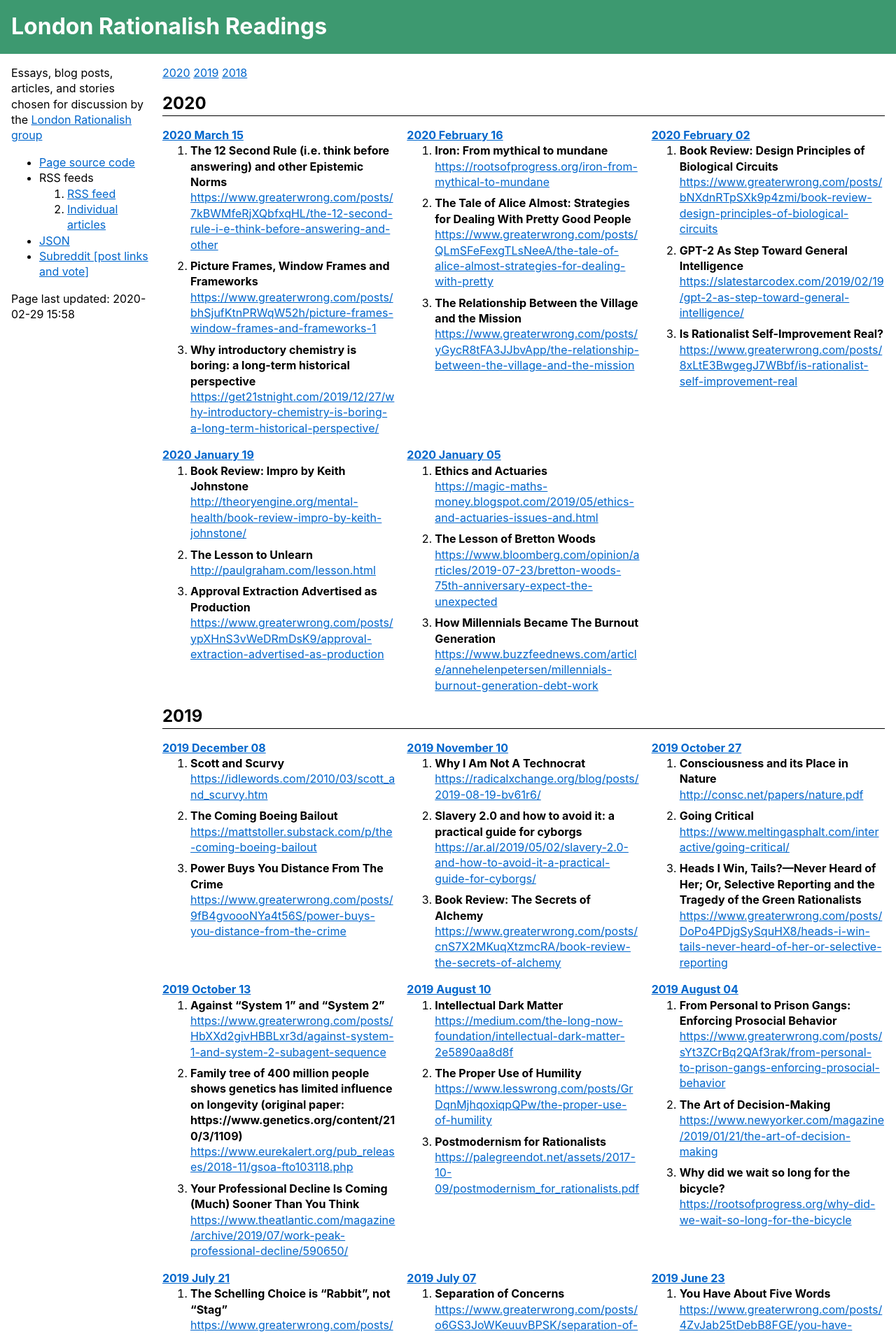
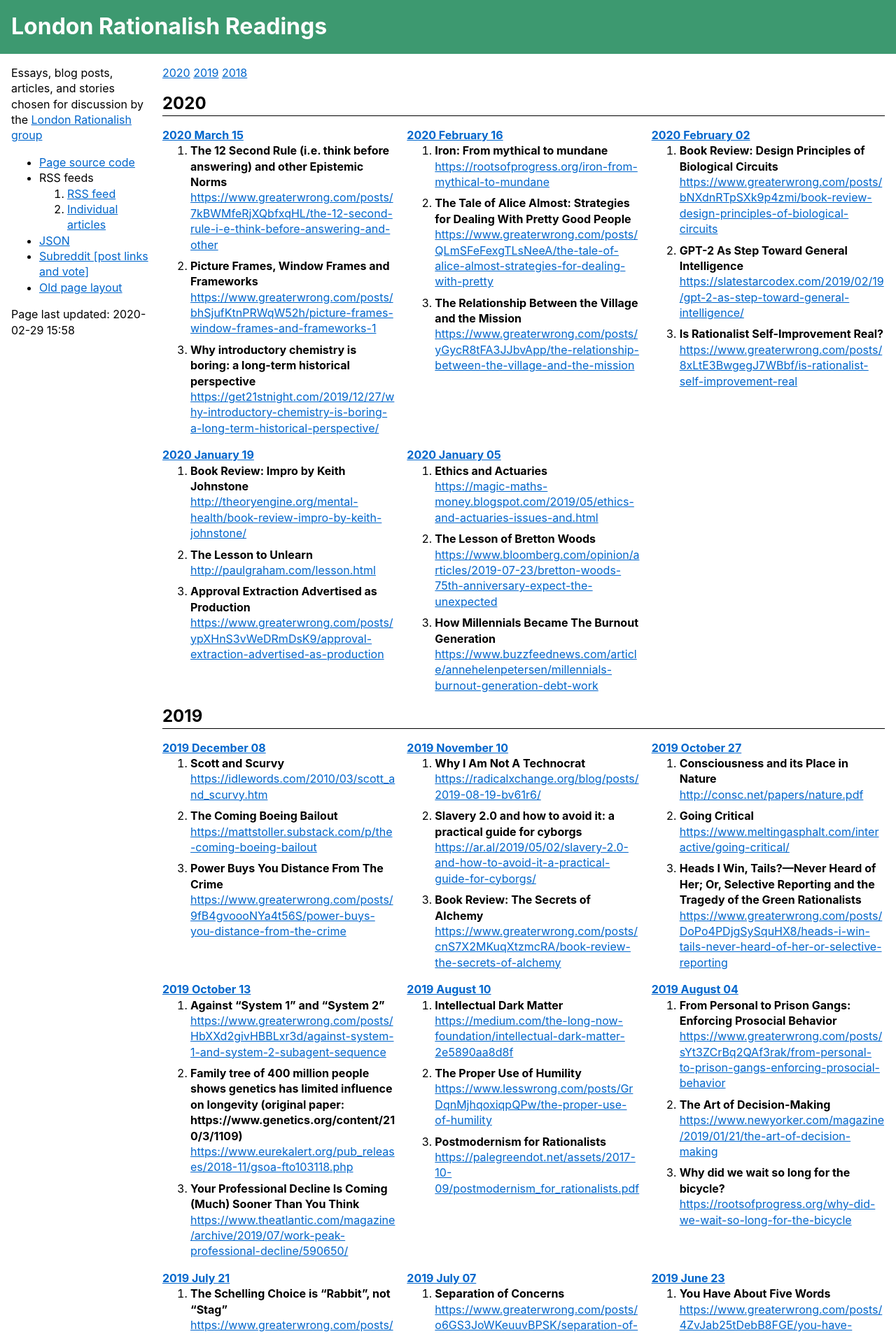
Before and after one commit to sackeyjason/london-rationalish-readings, a Jekyll site: the page built from newindex.html, in a window 1280 px wide. Shown: the top 1907 px of the page at 70% size. Built offline with Jekyll 4.4.1, drawn with Linux system fonts in a browser that asks for light colours.

Commit message:
Update 2020.html

```diff
--- a/_layouts/2020.html
+++ b/_layouts/2020.html
@@ -48,6 +48,7 @@
 }
 @media (max-width: 599.9px) {
   html { font-size: 14px }
+  .wide, ol { margin-bottom: 1rem }
 }
 @media (min-width: 600px) {
   .grid-row {
@@ -64,6 +65,7 @@
     grid-template-columns: repeat(auto-fit, minmax(20rem, auto));
     grid-gap: 1rem;
     word-break: break-word;
+    flex-grow: 1;
   }
 }
 </style>
@@ -89,6 +91,7 @@
           </ol>
         <li><a href="./d.json">JSON</a>
         <li><a href="https://www.reddit.com/r/londonrationalish/">Subreddit [post links and vote]</a>
+        <li><a href="https://sackeyjason.github.io/london-rationalish-readings/v1.html">Old page layout</a>
 
       </ul>
       <p>Page last updated:
```
